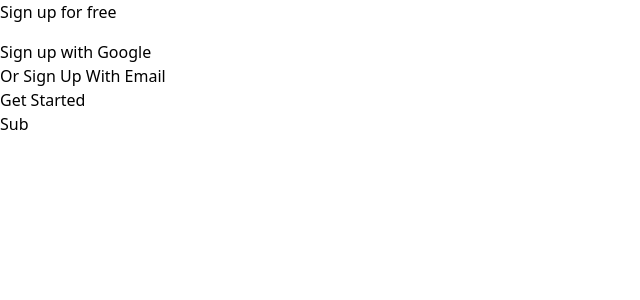
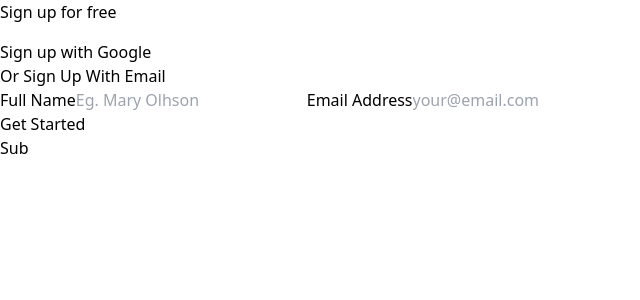
Before and after one commit to eobcre/sign-up-form, a React (Vite) app: page / in a window 1280 px wide. Shown: the top 300 px of the page, without its empty margins (0-640 px from the left). Built offline with nearby package versions, Linux system fonts and the light colour scheme; some icons are missing.

Commit message:
created form

```diff
--- a/src/components/Form.tsx
+++ b/src/components/Form.tsx
@@ -1,7 +1,14 @@
 const Form = () => {
   return (
     <div>
-      <p className='form-title'>Or Sign Up With Email</p>
+      <form>
+        <p className='form-title'>Or Sign Up With Email</p>
+        <label htmlFor='name'>Full Name</label>
+        <input type='text' id='name' placeholder='Eg. Mary Olhson' />
+
+        <label htmlFor='name'>Email Address</label>
+        <input type='text' id='name' placeholder='your@email.com' />
+      </form>
     </div>
   );
 };
```
